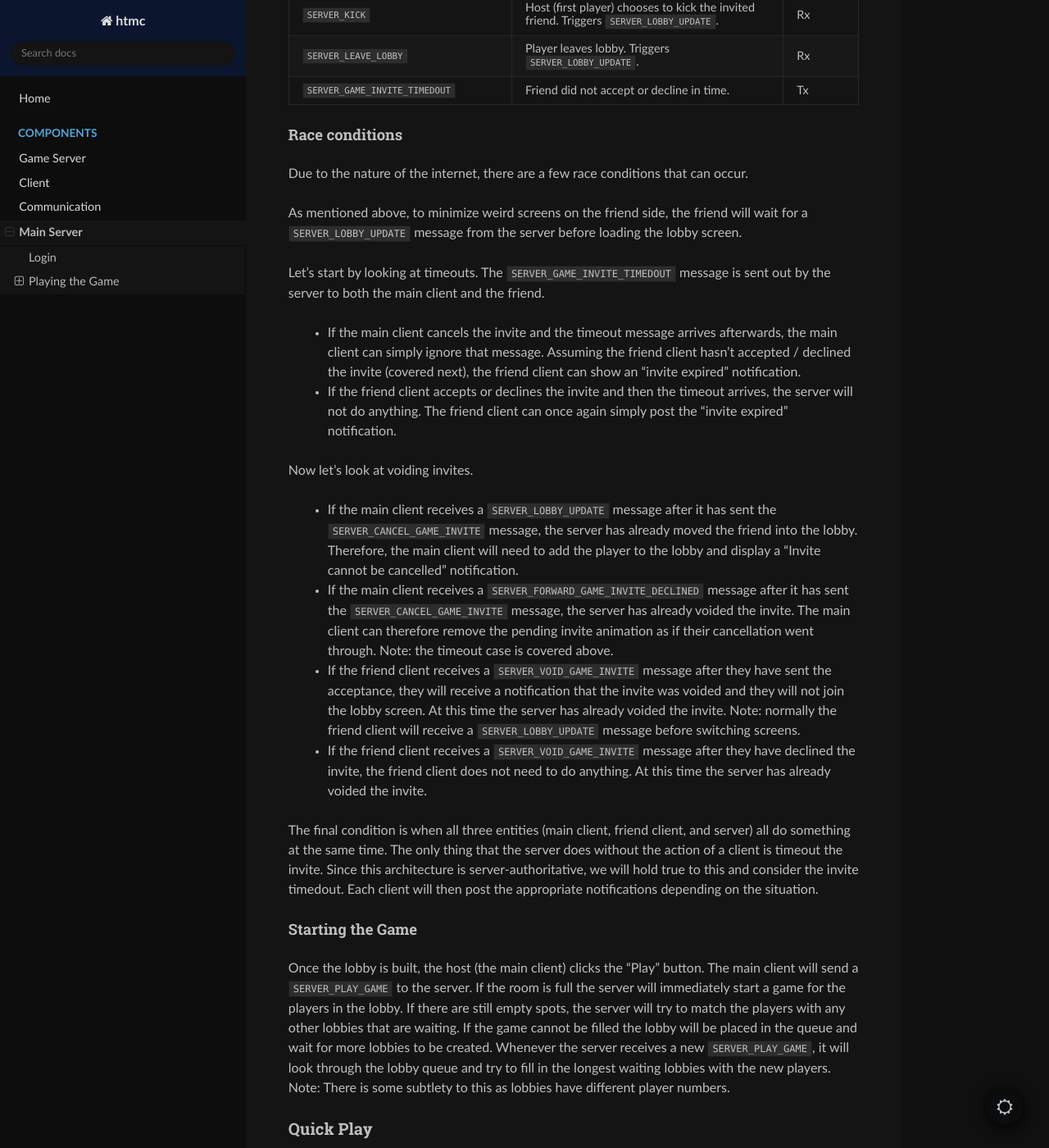
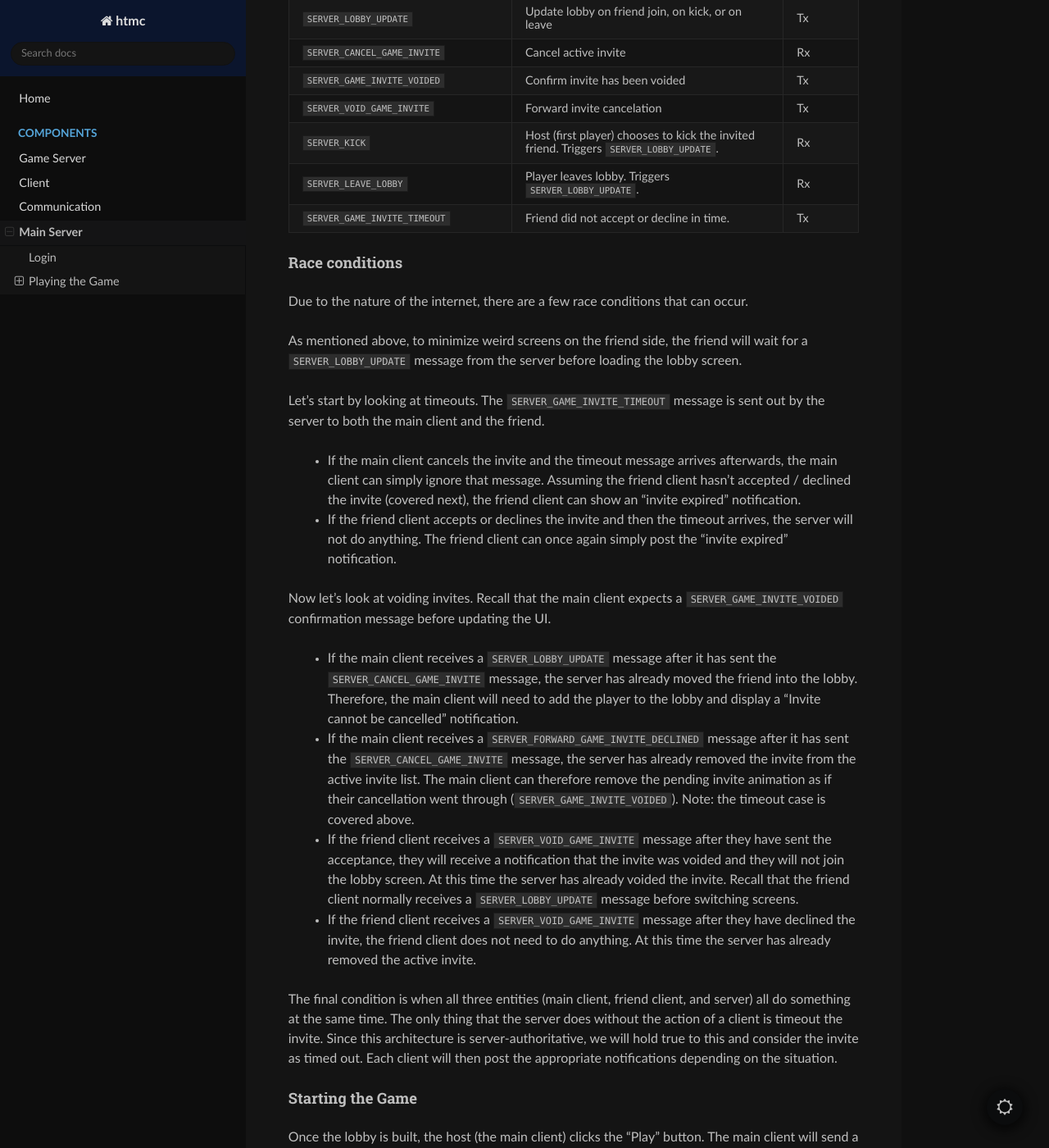
Before and after one commit to BigDru/heythatsmycheesedocs, a Sphinx documentation site: the page built from docs/source/main_server.rst, in a window 1280 px wide and 1400 px high, scrolled down 3052 px. Shown: the whole window at 82% size. Built offline with Sphinx 7.4.7 and the Read the Docs theme 2.0.0, drawn with Linux system fonts in a browser that asks for light colours; some of the changed text lies outside the part shown.

Commit message:
Minor edits to main_server.rst

```diff
--- a/docs/source/main_server.rst
+++ b/docs/source/main_server.rst
@@ -39,15 +39,18 @@
 
 If the main player wishes to invite their friend, they will need to first click on the plus icon. The client will send a :code:`SERVER_REQUEST_FRIENDLIST` message to the server. The server will reply with a :code:`SERVER_FRIENDLIST` message containing the friends and their online status (offline / online / in-game). A list will then appear from which the player can then select one online friend to send an invite to.
 
-Once a friend from the list is selected, the client will send a :code:`SERVER_SEND_GAME_INVITE` message containing the friend's name (player_ids are kept private for security reasons). The server will add this invite to a list of pending invites. The friends' client will then receive a game invite (:code:`SERVER_FORWARD_GAME_INVITE` message) which can either be declined (:code:`SERVER_GAME_INVITE_DECLINED` -> :code:`SERVER_FORWARD_GAME_INVITE_DECLINED`) or accepted (:code:`SERVER_GAME_INVITE_ACCEPTED` -> :code:`SERVER_LOBBY_UPDATE`). The server will remove the invite from the pending invite list after receiving the response from the friend client. If the friend doesn't accept within a certain amount of time (60 seconds), the invite will become void and a :code:`SERVER_GAME_INVITE_TIMEDOUT` message will be sent to both the main client and the friend client.
+Once a friend from the list is selected, the client will send a :code:`SERVER_SEND_GAME_INVITE` message containing the friend's name (player_ids are kept private for security reasons). The server will add this invite to a list of pending invites. The friends' client will then receive a game invite (:code:`SERVER_FORWARD_GAME_INVITE` message) which can either be declined (:code:`SERVER_GAME_INVITE_DECLINED` \→ :code:`SERVER_FORWARD_GAME_INVITE_DECLINED`) or accepted (:code:`SERVER_GAME_INVITE_ACCEPTED` \→ :code:`SERVER_LOBBY_UPDATE`). The server will remove the invite from the pending invite list after receiving the response from the friend client. If the friend client accepted, it will not change to the lobby screen until it receives a :code:`SERVER_LOBBY_UPDATE` message. If the friend doesn't accept within a certain amount of time (60 seconds), the invite will become void and a :code:`SERVER_GAME_INVITE_TIMEOUT` message will be sent to both the main client and the friend client.
 
-The main client can also cancel an invite with a :code:`SERVER_CANCEL_GAME_INVITE`. Which would then send a :code:`SERVER_VOID_GAME_INVITE` to the friend client and also remove the invite from the pending invite list.
+The main client can also cancel an invite with a :code:`SERVER_CANCEL_GAME_INVITE`. Which would then send a :code:`SERVER_VOID_GAME_INVITE` to the friend client and also remove the invite from the pending invite list. :code:`SERVER_GAME_INVITE_VOIDED` will be sent to the main client to confirm invite cancelation.
 
-Once joined, the main client can send a :code:`SERVER_KICK` message which kicks the friend. The server will send :code:`SERVER_LOBBY_UPDATE` to the friend client. Likewise, the friend can choose to leave the lobby with :code:`SERVER_LEAVE_LOBBY` -> :code:`SERVER_LOBBY_UPDATE`.
+Once joined, the main client can send a :code:`SERVER_KICK` message which kicks the friend. The server will send :code:`SERVER_LOBBY_UPDATE` to the friend client. Likewise, the friend can choose to leave the lobby with :code:`SERVER_LEAVE_LOBBY` \→ :code:`SERVER_LOBBY_UPDATE`.
 
 Note: :code:`SERVER_LOBBY_UPDATE` is multipurpose. It will container the full list of players in the lobby and it will be sent to everyone (main client + friend client). As mentioned it will be sent when a friend accepts an invite, when they are kicked from the lobby, and when they leave the lobby themselves.
 
-The lobby itself is the prime resident here. If the creator leaves, any friends that have joined will remain in the room. When the last player leaves the lobby, it will be removed.
+The lobby itself is the prime resident here. If the creator leaves, any friends that have joined will remain in the room. Remaining players will be promoted to "host" in the order they received invites. Host capabilities involve kicking players and starting the game. When the last player leaves the lobby, it will be removed.
+
+Message List
+~~~~~~~~~~~~
 
 .. list-table::
    :header-rows: 1
@@ -85,6 +88,9 @@
    * - :code:`SERVER_CANCEL_GAME_INVITE`
      - Cancel active invite
      - Rx
+   * - :code:`SERVER_GAME_INVITE_VOIDED`
+     - Confirm invite has been voided
+     - Tx
    * - :code:`SERVER_VOID_GAME_INVITE`
      - Forward invite cancelation
      - Tx
@@ -94,7 +100,7 @@
    * - :code:`SERVER_LEAVE_LOBBY`
      - Player leaves lobby. Triggers :code:`SERVER_LOBBY_UPDATE`.
      - Rx
-   * - :code:`SERVER_GAME_INVITE_TIMEDOUT`
+   * - :code:`SERVER_GAME_INVITE_TIMEOUT`
      - Friend did not accept or decline in time.
      - Tx
 
@@ -104,19 +110,19 @@
 
 As mentioned above, to minimize weird screens on the friend side, the friend will wait for a :code:`SERVER_LOBBY_UPDATE` message from the server before loading the lobby screen.
 
-Let's start by looking at timeouts. The :code:`SERVER_GAME_INVITE_TIMEDOUT` message is sent out by the server to both the main client and the friend.
+Let's start by looking at timeouts. The :code:`SERVER_GAME_INVITE_TIMEOUT` message is sent out by the server to both the main client and the friend.
 
  - If the main client cancels the invite and the timeout message arrives afterwards, the main client can simply ignore that message. Assuming the friend client hasn't accepted / declined the invite (covered next), the friend client can show an "invite expired" notification.
  - If the friend client accepts or declines the invite and then the timeout arrives, the server will not do anything. The friend client can once again simply post the "invite expired" notification.
 
-Now let's look at voiding invites.
+Now let's look at voiding invites. Recall that the main client expects a :code:`SERVER_GAME_INVITE_VOIDED` confirmation message before updating the UI.
 
  - If the main client receives a :code:`SERVER_LOBBY_UPDATE` message after it has sent the :code:`SERVER_CANCEL_GAME_INVITE` message, the server has already moved the friend into the lobby. Therefore, the main client will need to add the player to the lobby and display a "Invite cannot be cancelled" notification.
- - If the main client receives a :code:`SERVER_FORWARD_GAME_INVITE_DECLINED` message after it has sent the :code:`SERVER_CANCEL_GAME_INVITE` message, the server has already voided the invite. The main client can therefore remove the pending invite animation as if their cancellation went through. Note: the timeout case is covered above.
- - If the friend client receives a :code:`SERVER_VOID_GAME_INVITE` message after they have sent the acceptance, they will receive a notification that the invite was voided and they will not join the lobby screen. At this time the server has already voided the invite. Note: normally the friend client will receive a :code:`SERVER_LOBBY_UPDATE` message before switching screens.
- - If the friend client receives a :code:`SERVER_VOID_GAME_INVITE` message after they have declined the invite, the friend client does not need to do anything. At this time the server has already voided the invite.
+ - If the main client receives a :code:`SERVER_FORWARD_GAME_INVITE_DECLINED` message after it has sent the :code:`SERVER_CANCEL_GAME_INVITE` message, the server has already removed the invite from the active invite list. The main client can therefore remove the pending invite animation as if their cancellation went through (:code:`SERVER_GAME_INVITE_VOIDED`). Note: the timeout case is covered above.
+ - If the friend client receives a :code:`SERVER_VOID_GAME_INVITE` message after they have sent the acceptance, they will receive a notification that the invite was voided and they will not join the lobby screen. At this time the server has already voided the invite. Recall that the friend client normally receives a :code:`SERVER_LOBBY_UPDATE` message before switching screens.
+ - If the friend client receives a :code:`SERVER_VOID_GAME_INVITE` message after they have declined the invite, the friend client does not need to do anything. At this time the server has already removed the active invite.
 
-The final condition is when all three entities (main client, friend client, and server) all do something at the same time. The only thing that the server does without the action of a client is timeout the invite. Since this architecture is server-authoritative, we will hold true to this and consider the invite timedout. Each client will then post the appropriate notifications depending on the situation.
+The final condition is when all three entities (main client, friend client, and server) all do something at the same time. The only thing that the server does without the action of a client is timeout the invite. Since this architecture is server-authoritative, we will hold true to this and consider the invite as timed out. Each client will then post the appropriate notifications depending on the situation.
 
 Starting the Game
 ~~~~~~~~~~~~~~~~~
```
